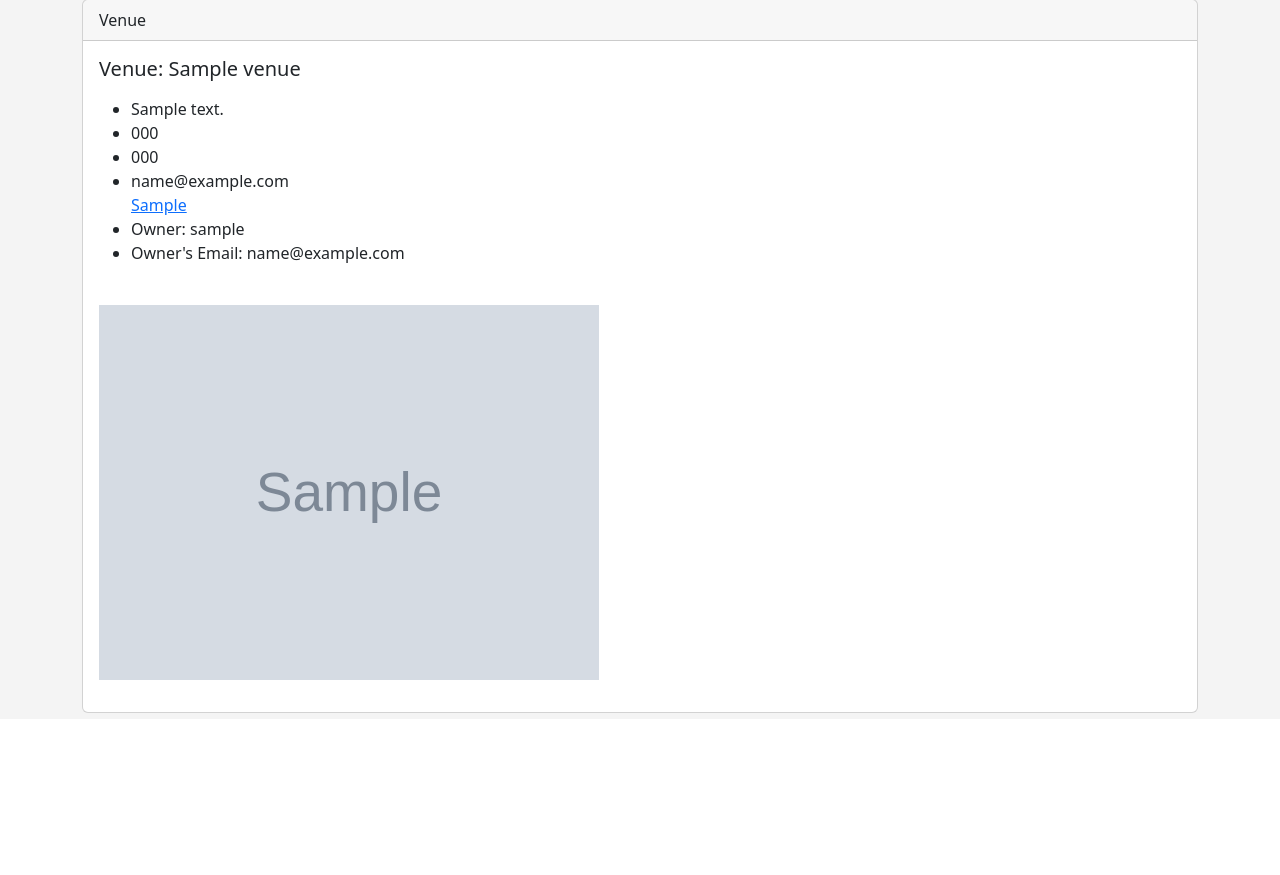
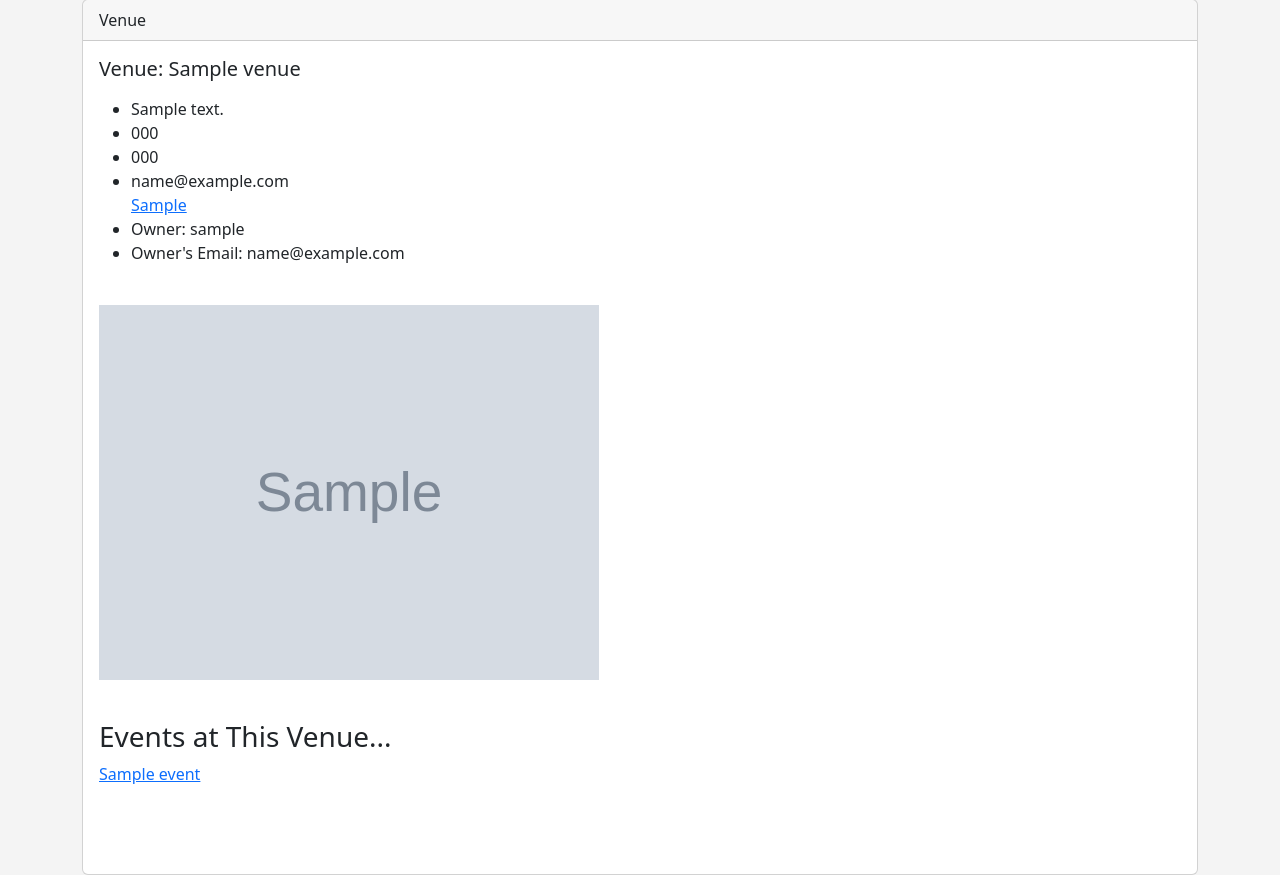
Before and after one commit to Stephen-Nw/clubsite, a Django app: page /show_venue/1 in a window 1280 px wide. Shown: the part 81-956 px from the top of the page. Before the commit the page ends 794 px from the top, so only its background shows below. Run offline with Django 4.2, Linux system fonts and the light colour scheme; tables that the repository leaves empty hold one stand-in row (values such as "Sample post"); grey boxes marked "Sample" are stand-in pictures.

Commit message:
show events on venues page

```diff
--- a/events/templates/events/show_venue.html
+++ b/events/templates/events/show_venue.html
@@ -29,7 +29,19 @@
 
 
     </p>
+    <br>
+    <h3>Events at This Venue...</h3>
+    {% if events %}
+    {% for event in events %}
+        <a href="{% url 'show-event' event.id %}">{{ event }}</a><br>
+    {% endfor %}
+    <br>
+    {% else %}
+        No Events Scheduled at This Time..
+    {% endif %}
+    <br>
 </div>
+<br>
 </div>
 
 
```
